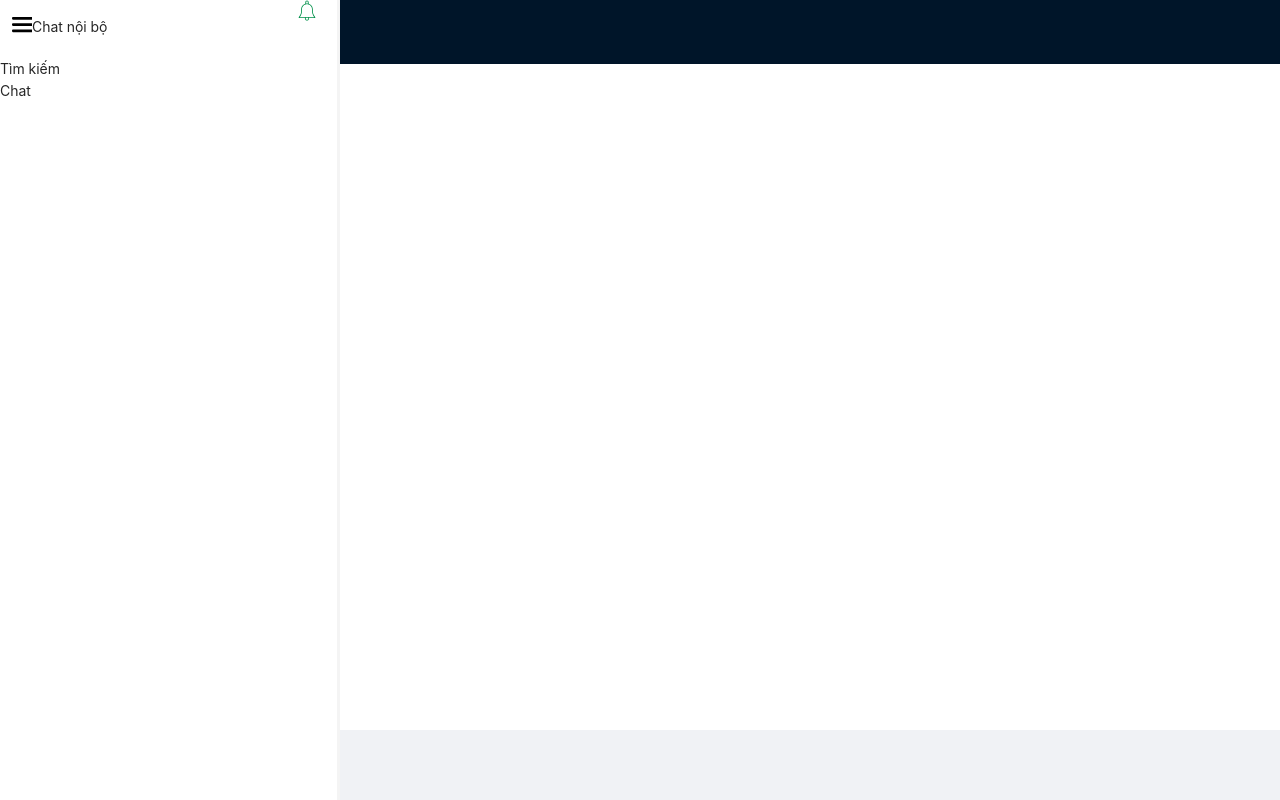
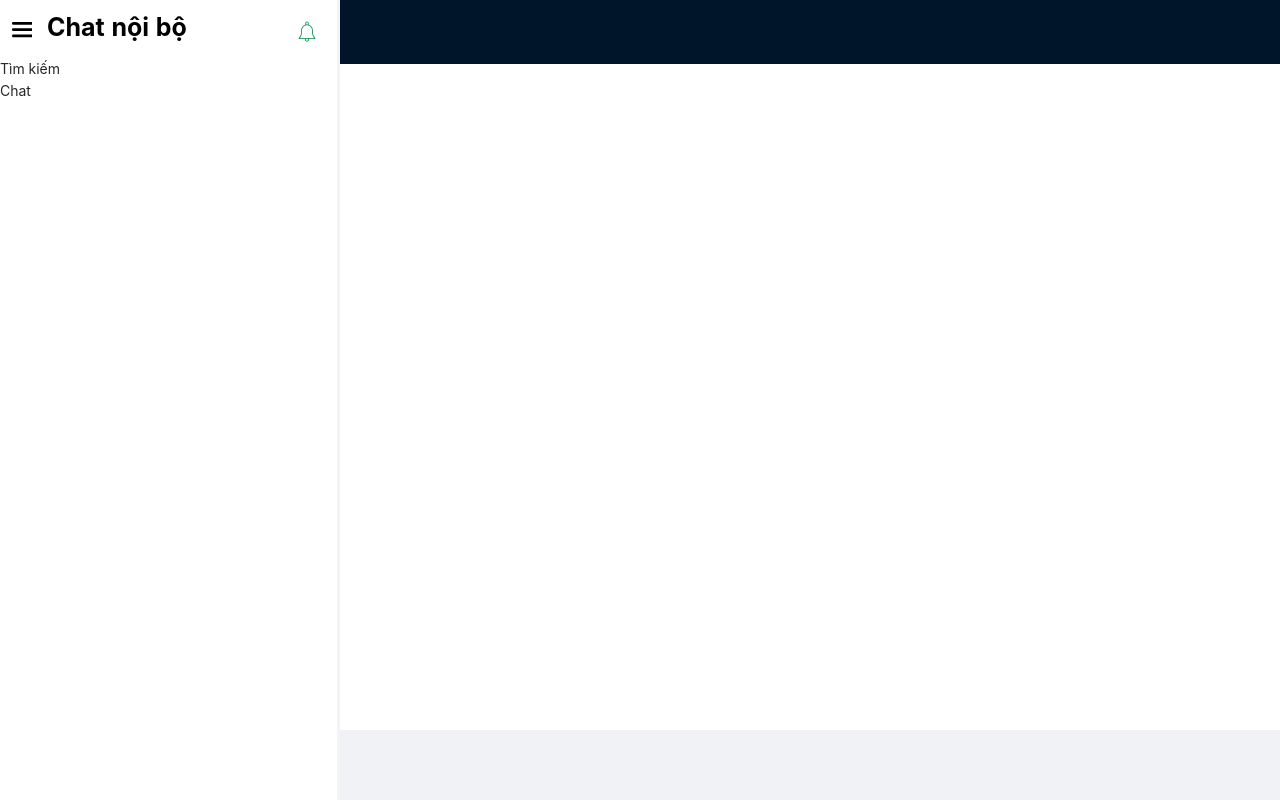
Before and after one commit to cnhung2001/chat-app, a React (Create React App) app: page / in a window 1280 px wide. Built offline with nearby package versions, Linux system fonts and the light colour scheme.

Commit message:
channel-list-update-1

```diff
--- a/src/App.css
+++ b/src/App.css
@@ -36,6 +36,30 @@
   width: 40px;
   align-items: center;
 }
-/* .logo-menu {
-  padding: 5px 12px;
-} */
+.badge-icon {
+  box-sizing: border-box;
+  margin: 5px 15px 0 0;
+  color: black;
+  font-size: 14px;
+  position: relative;
+  display: inline-block;
+  line-height: 1;
+}
+
+.name-website {
+  color: black;
+  font-size: 25px;
+  font-weight: 700;
+  overflow: hidden;
+  line-height: 2;
+  text-overflow: ellipsis;
+  width: 50px;
+  flex: 1 1;
+}
+
+.noti-website {
+  margin: 16px 0 11px 0;
+  cursor: pointer;
+  padding-right: 20px;
+  align-items: center;
+}
--- a/src/App.js
+++ b/src/App.js
@@ -10,7 +10,7 @@ const App = () => {
       <Sider>
         <div class="header-channel-list">
           <span class="trigger">
-            <span class="logo-menu">
+            <span class="logo-menu badge-icon">
               <svg
                 width="20"
                 height="30"
@@ -39,10 +39,10 @@ const App = () => {
                 </defs>
               </svg>
             </span>
-            <div class="name-website" title="Chat nội bộ"></div>Chat nội bộ
+            <div class="name-website" title="Chat nội bộ">Chat nội bộ </div>
           </span>
           <div class="noti-website">
-            <span class="noti-logo">
+            <span class="noti-logo badge-icon">
               <svg width="20" height="21" viewBox="0 0 20 21" fill="none">
                 <g>
                   <path
```
Also changed, not shown: src/CSS/channel.css (added).
